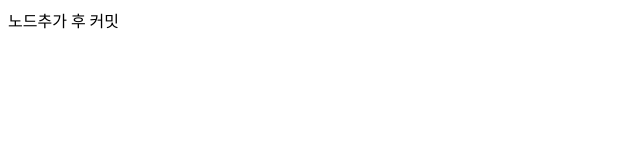
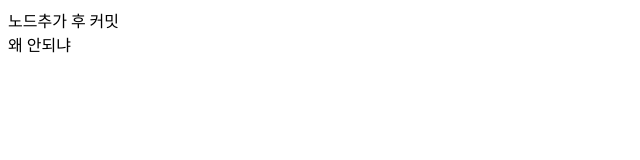
Before and after one commit to ssong91DEV/react-project, a React (Create React App) app in the folder react-cra-project/: page / in a window 1280 px wide. Shown: the top 160 px of the page, without its empty margins (0-640 px from the left). Built offline with nearby package versions, Linux system fonts and the light colour scheme.

Commit message:
왜안되냐

```diff
--- a/react-cra-project/src/App.js
+++ b/react-cra-project/src/App.js
@@ -2,6 +2,7 @@ function App() {
   return (
     <div className="App">
       <div>노드추가 후 커밋</div>
+      <div>왜 안되냐</div>
     </div>
   );
 }
```
